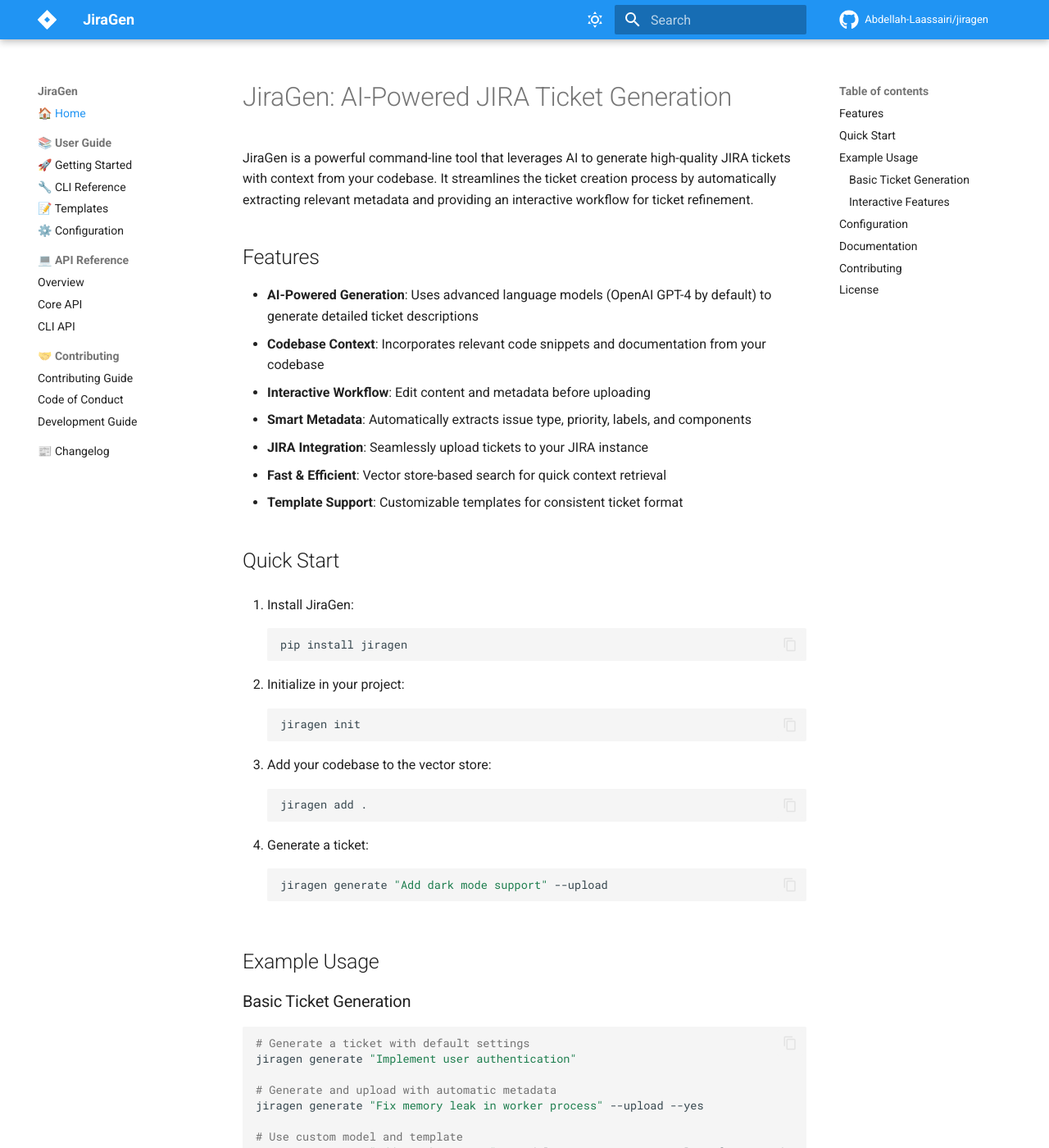
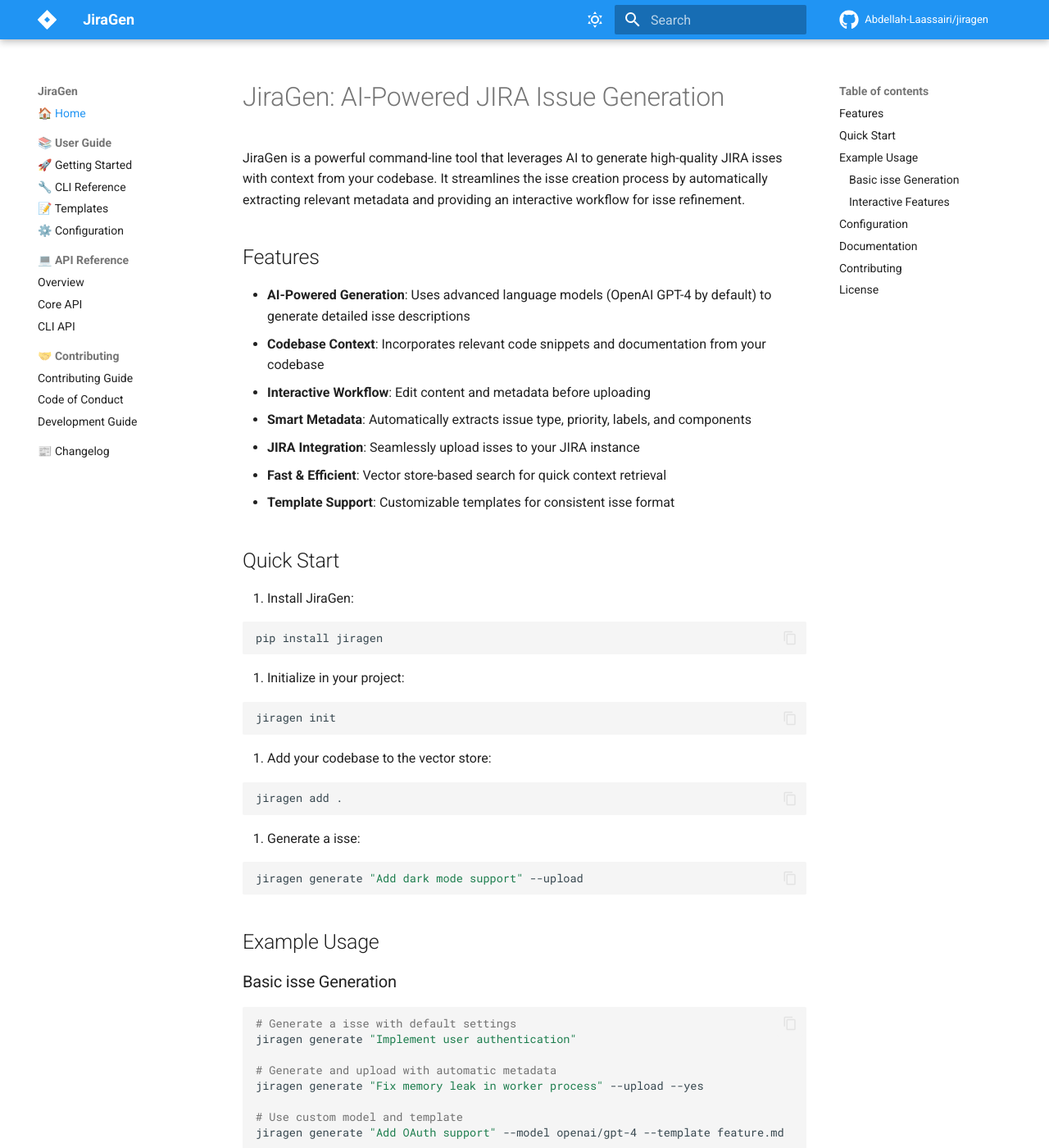
Before and after one commit to Abdellah-Laassairi/jiragen, an MkDocs documentation site: the page built from docs/index.md, in a window 1280 px wide and 1400 px high. Shown: the whole window at 82% size. Built offline with MkDocs 1.6.1 and Material for MkDocs 9.7.7, drawn with Linux system fonts in a browser that asks for light colours; comment, search, counter and statistics services are not loaded; some of the changed text lies outside the part shown.

Commit message:
docs: update

````diff
--- a/docs/index.md
+++ b/docs/index.md
@@ -1,44 +1,49 @@
-# JiraGen: AI-Powered JIRA Ticket Generation
+# JiraGen: AI-Powered JIRA Issue Generation
 
-JiraGen is a powerful command-line tool that leverages AI to generate high-quality JIRA tickets with context from your codebase. It streamlines the ticket creation process by automatically extracting relevant metadata and providing an interactive workflow for ticket refinement.
+JiraGen is a powerful command-line tool that leverages AI to generate high-quality JIRA isses with context from your codebase. It streamlines the isse creation process by automatically extracting relevant metadata and providing an interactive workflow for isse refinement.
 
 ## Features
 
-- **AI-Powered Generation**: Uses advanced language models (OpenAI GPT-4 by default) to generate detailed ticket descriptions
+- **AI-Powered Generation**: Uses advanced language models (OpenAI GPT-4 by default) to generate detailed isse descriptions
 - **Codebase Context**: Incorporates relevant code snippets and documentation from your codebase
 - **Interactive Workflow**: Edit content and metadata before uploading
 - **Smart Metadata**: Automatically extracts issue type, priority, labels, and components
-- **JIRA Integration**: Seamlessly upload tickets to your JIRA instance
+- **JIRA Integration**: Seamlessly upload isses to your JIRA instance
 - **Fast & Efficient**: Vector store-based search for quick context retrieval
-- **Template Support**: Customizable templates for consistent ticket format
+- **Template Support**: Customizable templates for consistent isse format
 
 ## Quick Start
 
 1. Install JiraGen:
+
 ```bash
 pip install jiragen
 ```
 
 2. Initialize in your project:
+
 ```bash
 jiragen init
 ```
 
 3. Add your codebase to the vector store:
+
 ```bash
 jiragen add .
 ```
 
-4. Generate a ticket:
+4. Generate a isse:
+
 ```bash
 jiragen generate "Add dark mode support" --upload
 ```
 
 ## Example Usage
 
-### Basic Ticket Generation
+### Basic isse Generation
+
 ```bash
-# Generate a ticket with default settings
+# Generate a isse with default settings
 jiragen generate "Implement user authentication"
 
 # Generate and upload with automatic metadata
@@ -49,6 +54,7 @@
 ```
 
 ### Interactive Features
+
 - Edit generated content in your preferred editor
 - Review and modify extracted metadata
 - Confirm before uploading to JIRA
@@ -56,6 +62,7 @@
 ## Configuration
 
 JiraGen can be configured through:
+
 - Command-line arguments
 - Configuration file (`~/.jiragen/config.ini`)
 - Environment variables
````
Also changed, not shown: README.md (+0 -2 lines), docs/configuration.md (+1 -1 lines).
